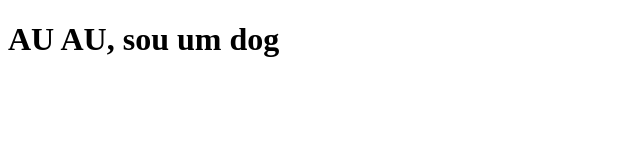
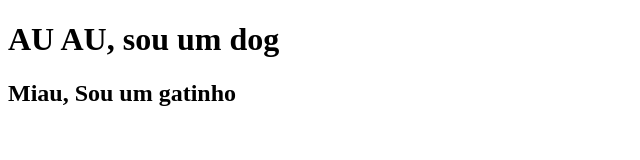
Before and after one commit to Will-firmino/sistema_petshop, a plain HTML site: page index.html in a window 1280 px wide. Shown: the whole page, without its empty margins (0-640 px from the left). Drawn offline with Linux system fonts and the light colour scheme.

Commit message:
Segundo commit

```diff
--- a/index.html
+++ b/index.html
@@ -7,5 +7,6 @@
 </head>
 <body>
     <h1>AU AU, sou um dog</h1>
+    <h2>Miau, Sou um gatinho</h2>
 </body>
 </html>
```
